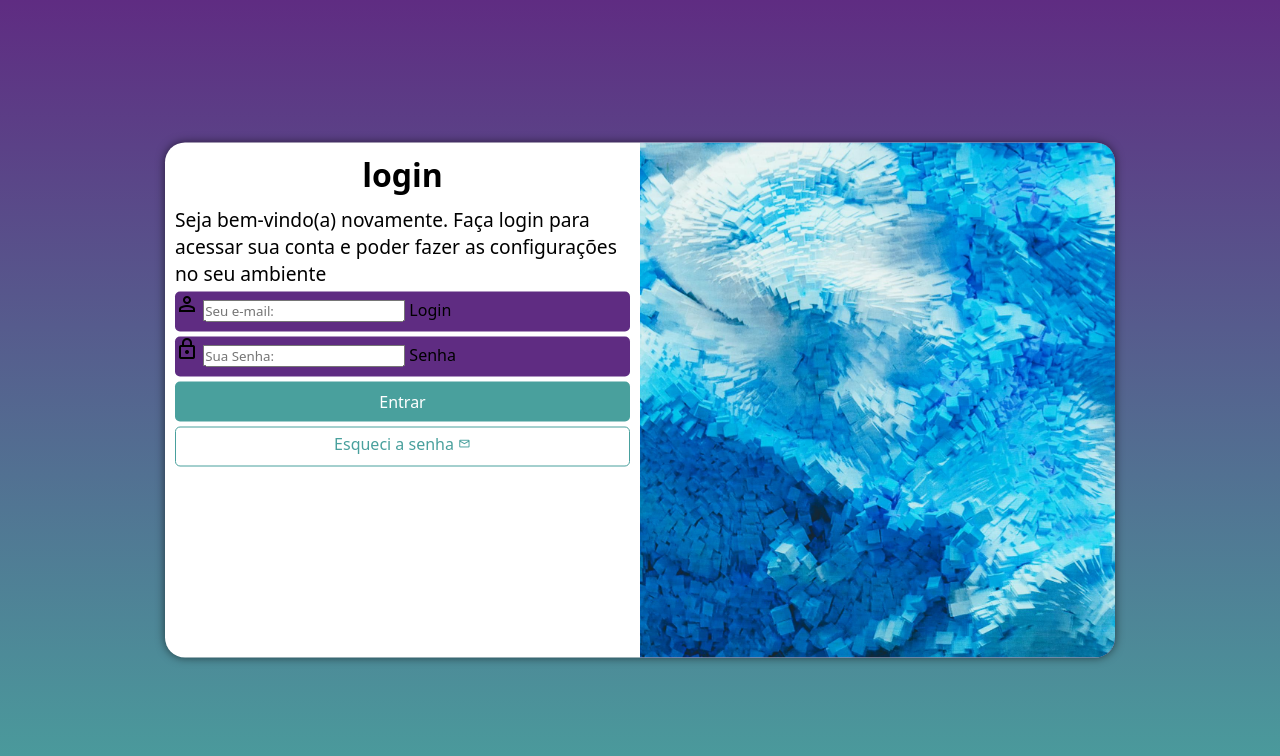
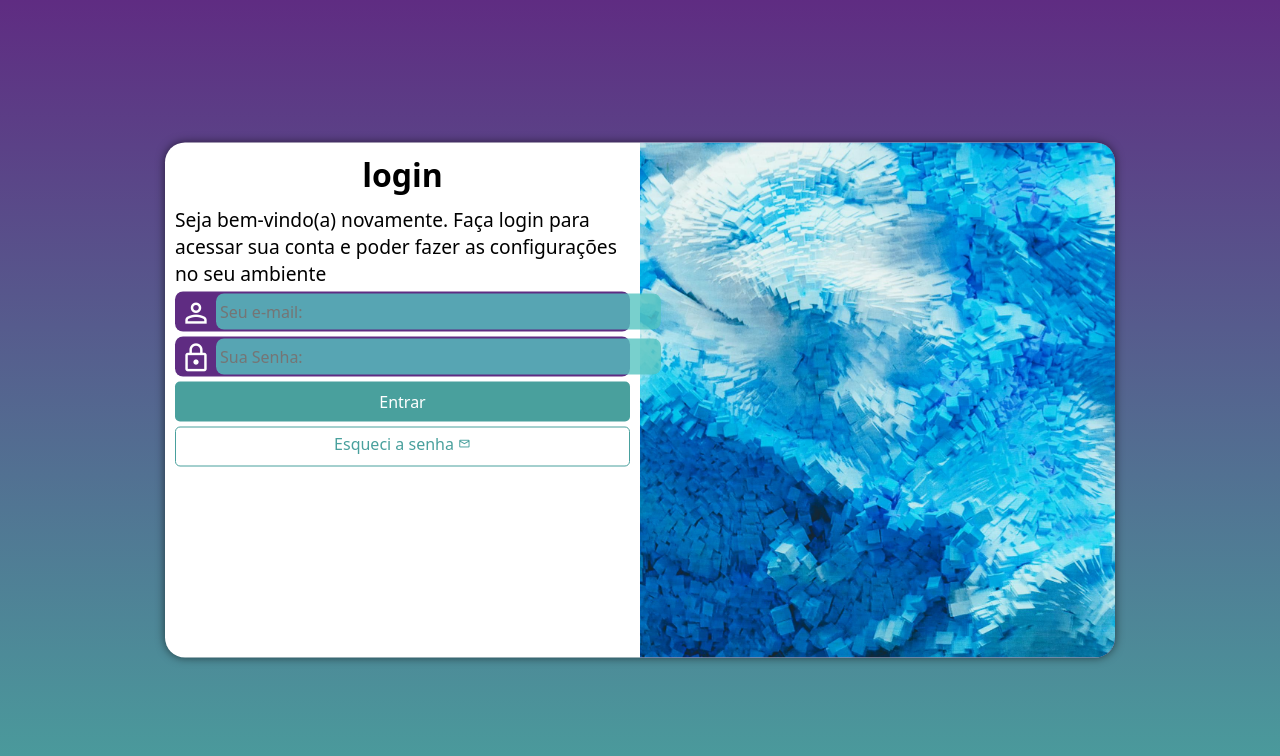
Before and after one commit to FabianoRibeiroNog/projeto-login, a plain HTML site: page index.html in a window 1280 px wide. Drawn offline with nearby package versions, Linux system fonts and the light colour scheme.

Commit message:
Update style.css

```diff
--- a/styles/style.css
+++ b/styles/style.css
@@ -69,12 +69,32 @@ form > div.campo {
     display: block;
     width: 100%;
     height: 40px;
-    border-radius: 5px;
+    border-radius: 8px;
     margin: 5px 0px;
 }
 
 div.campo > label {
+    display: none;
+}
 
+div.campo > span {
+    color: white;
+    /*background-color: black; */
+    font-size: 2em;
+    width: 40px;
+    padding: 5px;
+}
+
+div.campo > input {
+    background-color: #56c4c0cb;
+    margin-left: 41px;
+    font-size: 1em;
+    width: calc(100% - 10px);
+    height: 90%;
+    transform: translateY(-40px);
+    border: 0px;
+    border-radius: 8px;
+    padding: 4px;
 }
 
 form > input[type=submit] {
```
